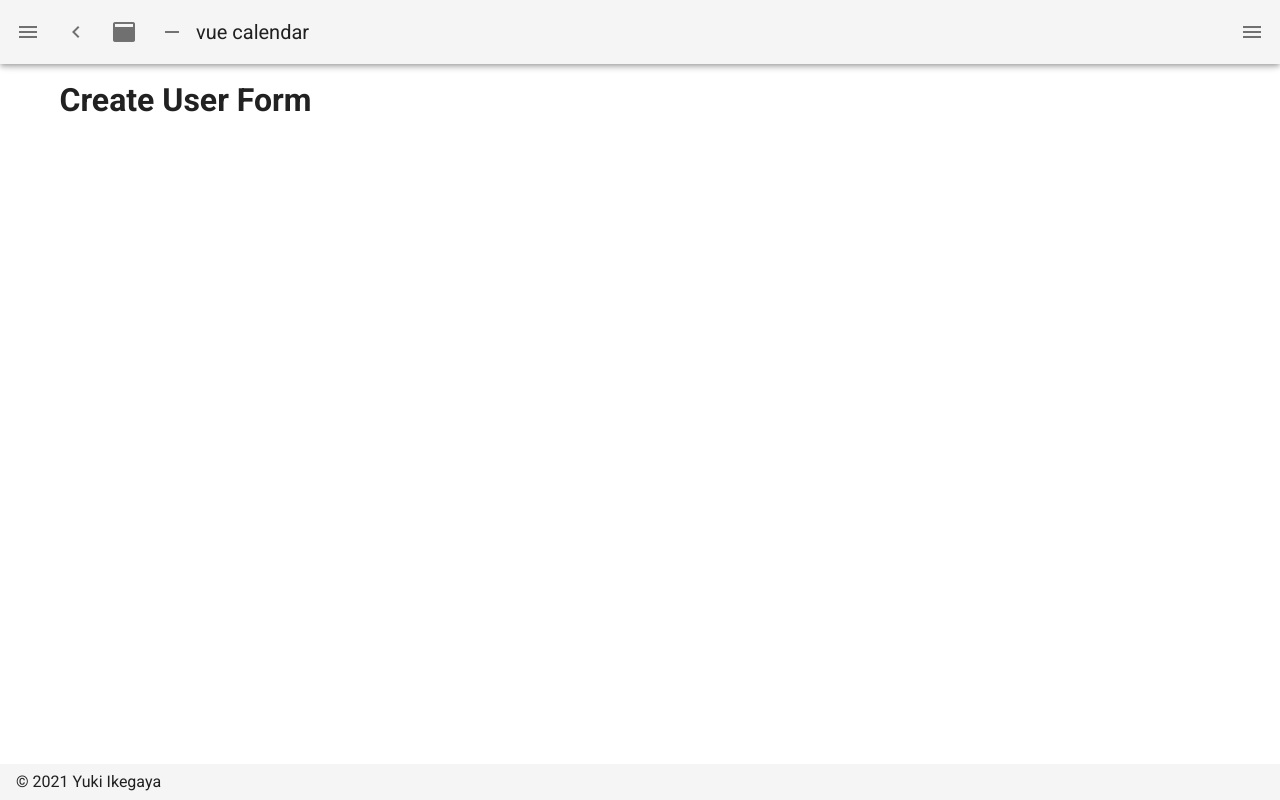
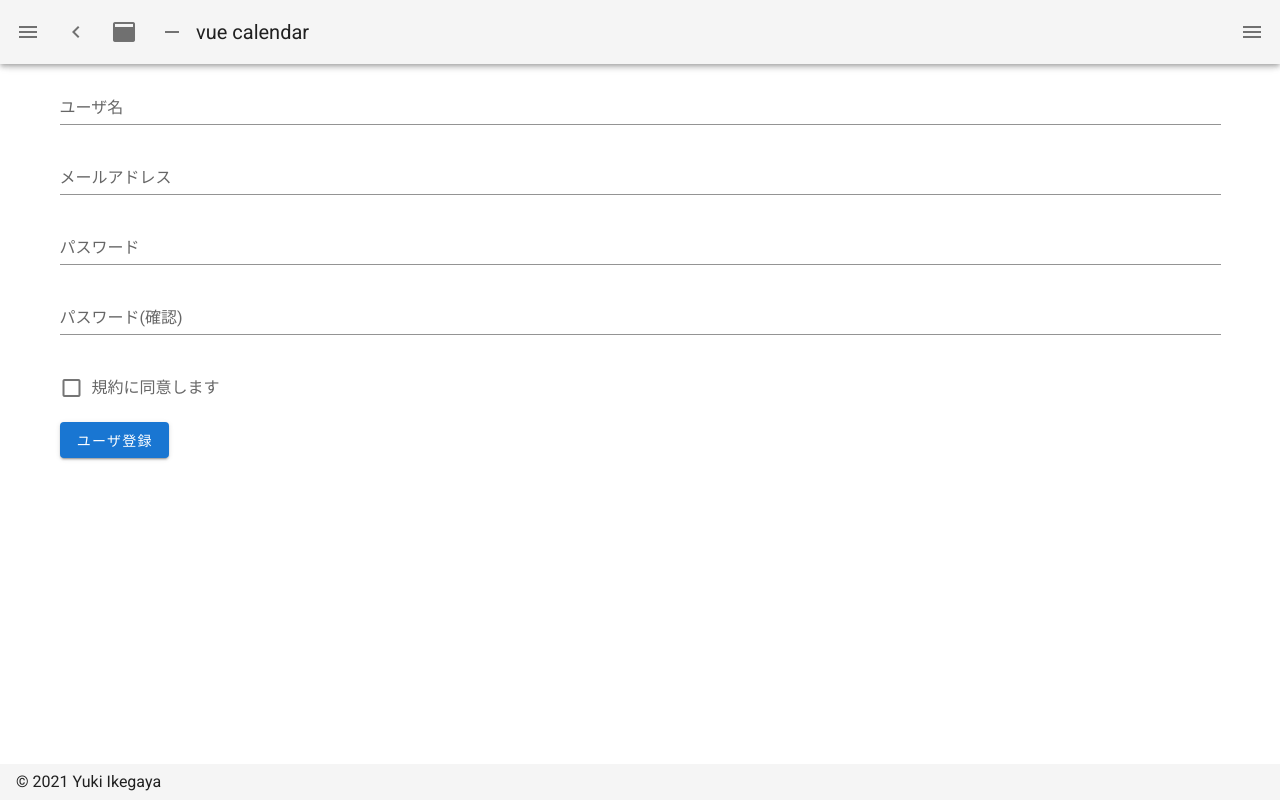
Before and after one commit to ikeyu0806/vue-calendar, a Nuxt app: page /user/create in a window 1280 px wide. Built offline with nearby package versions, Linux system fonts and the light colour scheme.

Commit message:
create user form, change layout links

```diff
--- a/components/User/createForm.vue
+++ b/components/User/createForm.vue
@@ -1,3 +1,62 @@
 <template>
-  <h1>Create User Form</h1>
+  <div>
+    <v-form
+    ref="form"
+    v-model="valid"
+    lazy-validation
+    >
+      <v-text-field
+        v-model="name"
+        :rules="nameRules"
+        label="ユーザ名"
+        required
+      ></v-text-field>
+
+      <v-text-field
+        v-model="name"
+        :rules="nameRules"
+        label="メールアドレス"
+        required
+      ></v-text-field>
+
+      <v-text-field
+        v-model="name"
+        :rules="nameRules"
+        label="パスワード"
+        required
+      ></v-text-field>
+
+      <v-text-field
+        v-model="name"
+        :rules="nameRules"
+        label="パスワード(確認)"
+        required
+      ></v-text-field>
+
+      <v-checkbox
+        v-model="checkbox"
+        :rules="[v => !!v || '規約に同意していません。']"
+        label="規約に同意します"
+        required
+      ></v-checkbox>
+
+      <v-btn
+        color="primary"
+        class="mr-4"
+        @click="validate"
+      >
+        ユーザ登録
+      </v-btn>
+    </v-form>
+  </div>
 </template>
+
+<script>
+export default {
+  methods: {
+    validate () {
+      this.$refs.form.validate()
+    }
+  }
+}
+</script>
--- a/layouts/default.vue
+++ b/layouts/default.vue
@@ -98,13 +98,13 @@ export default {
       items: [
         {
           icon: 'mdi-apps',
-          title: 'Welcome',
+          title: 'Calendar',
           to: '/'
         },
         {
           icon: 'mdi-chart-bubble',
-          title: 'Inspire',
-          to: '/inspire'
+          title: 'ユーザ登録',
+          to: '/user/create'
         }
       ],
       miniVariant: false,
```
